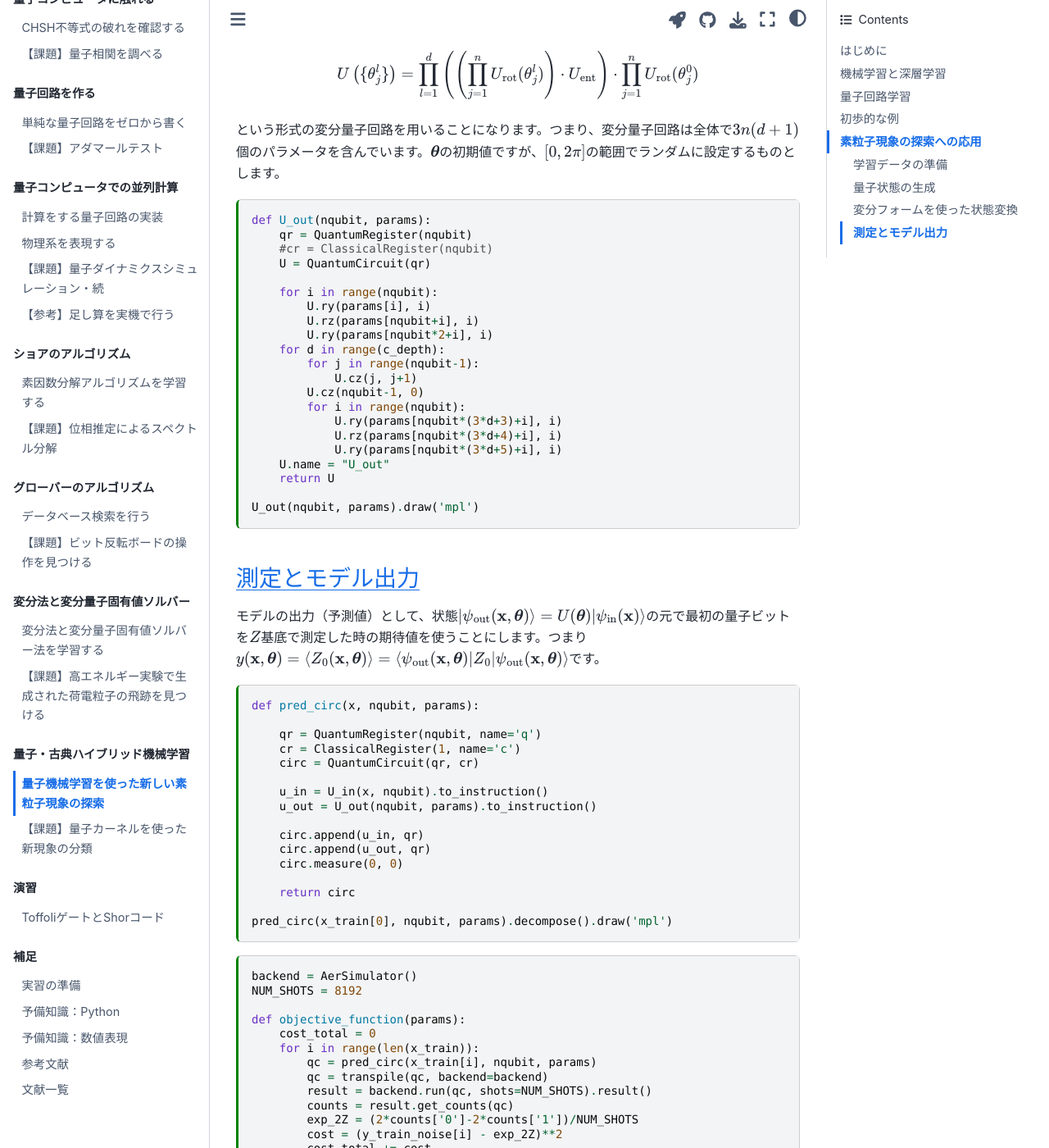
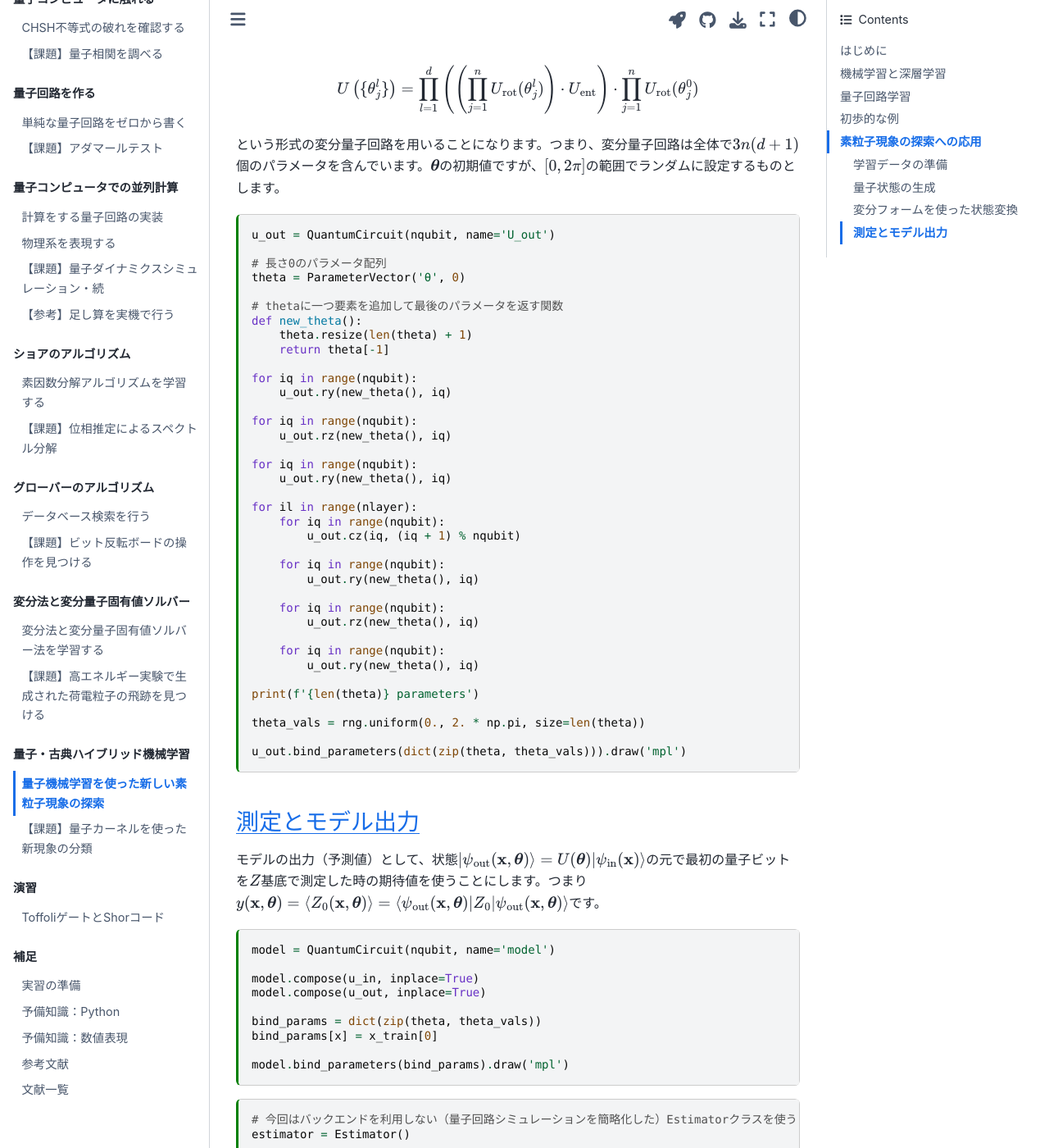
Before and after one commit to UTokyo-ICEPP/qc-workbook, a Jupyter Book: the page built from source/ja/vqc_machine_learning.md, in a window 1280 px wide and 1400 px high, scrolled down 5899 px. Shown: the whole window at 82% size. Built offline with Jupyter Book 1.0.4 settings and Sphinx 7.4.7 and the Sphinx Book theme 1.1.4, drawn with Linux system fonts in a browser that asks for light colours; cross-references to code outside the pages are shown as plain code; some of the changed text lies outside the part shown.

Commit message:
updated vqe and vqc

````diff
--- a/source/ja/vqc_machine_learning.md
+++ b/source/ja/vqc_machine_learning.md
@@ -143,20 +143,21 @@ pycharm:
 
     '
 ---
-# Tested with python 3.8.12, qiskit 0.34.2, numpy 1.22.2
 import numpy as np
 import matplotlib.pyplot as plt
 import pandas as pd
+from IPython.display import clear_output
+from sklearn.preprocessing import MinMaxScaler
 
-from qiskit import QuantumCircuit, ClassicalRegister, QuantumRegister, transpile
+from qiskit import QuantumCircuit
+from qiskit.circuit import Parameter, ParameterVector
 from qiskit.circuit.library import TwoLocal, ZFeatureMap, ZZFeatureMap
-from qiskit.utils import QuantumInstance
+from qiskit.primitives import Estimator, Sampler
+from qiskit.quantum_info import SparsePauliOp
 from qiskit_machine_learning.algorithms.classifiers import VQC
 #from qiskit.utils import split_dataset_to_data_and_labels, map_label_to_class_name
 from qiskit.algorithms.optimizers import SPSA, COBYLA
-from qiskit_aer import AerSimulator
-from IPython.display import clear_output
-from sklearn.preprocessing import MinMaxScaler
+from qiskit_ibm_runtime import Session, Sampler as RuntimeSampler
 ```
 
 ## 初歩的な例<a id='example'></a>
@@ -165,7 +166,7 @@ from sklearn.preprocessing import MinMaxScaler
 
 ### 学習データの準備<a id='func_data'></a>
 
-まず、学習データを準備します。$x_{\text{min}}$と$x_{\text{max}}$の範囲でデータを`num_x_train`個ランダムに取った後、正規分布に従うノイズを追加しておきます。`nqubit`が量子ビット数、`c_depth`が変分フォーム回路の深さ（後述）を表します。
+まず、学習データを準備します。$x_{\text{min}}$と$x_{\text{max}}$の範囲でデータを`num_x_train`個ランダムに取った後、正規分布に従うノイズを追加しておきます。`nqubit`が量子ビット数、`nlayer`が変分フォームのレイヤー数（後述）を表します。
 
 ```{code-cell} ipython3
 ---
@@ -177,30 +178,35 @@ pycharm:
     '
 ---
 random_seed = 0
-np.random.seed(random_seed)
+rng = np.random.default_rng(random_seed)
 
-# Qubit数、回路の深さ、訓練サンプル数の定義など
+# Qubit数、変分フォームのレイヤー数、訓練サンプル数の定義など
 nqubit = 3
-c_depth = 5
-x_min = -1.; x_max = 1.; num_x_train = 30
-
-# パラメータ数の設定
-num_vars = nqubit*3*(c_depth+1)
-params = np.random.rand(num_vars)*2*np.pi
+nlayer = 5
+x_min = -1.
+x_max = 1.
+num_x_train = 30
+num_x_validation = 20
 
 # 関数の定義
-func_to_learn = lambda x: x**3
-x_train = x_min + (x_max - x_min) * np.random.rand(num_x_train)
+func_to_learn = lambda x: x ** 3
+
+# 学習用データセットの生成
+x_train = rng.uniform(x_min, x_max, size=num_x_train)
 y_train = func_to_learn(x_train)
 
 # 関数に正規分布ノイズを付加
 mag_noise = 0.05
-y_train_noise = y_train + mag_noise * np.random.randn(num_x_train)
+y_train_noise = y_train + rng.normal(0., mag_noise, size=num_x_train)
+
+# 検証用データセットの生成
+x_validation = rng.uniform(x_min, x_max, size=num_x_validation)
+y_validation = func_to_learn(x_validation) + rng.normal(0., mag_noise, size=num_x_validation)
 ```
 
 ### 量子状態の生成<a id='func_state_preparation'></a>
 
-次に、入力$x_i$を初期状態$\ket{0}^{\otimes n}$に埋め込むための回路$U_{\text{in}}(x_i)$（特徴量マップ）を作成します。まず参考文献{cite}`PhysRevA.98.032309`に従い、回転ゲート$R_j^Y(\theta)=e^{-i\theta Y_j/2}$と$R_j^Z(\theta)=e^{-i\theta Z_j/2}$を使って
+次に、入力$x_i$を初期状態$\ket{0}^{\otimes n}$に埋め込むための回路$U_{\text{in}}(x_i)$（特徴量マップ）を作成します。まず参考文献{cite}`quantum_circuit_learning`に従い、回転ゲート$R_j^Y(\theta)=e^{-i\theta Y_j/2}$と$R_j^Z(\theta)=e^{-i\theta Z_j/2}$を使って
 
 $$
 U_{\text{in}}(x_i) = \prod_j R_j^Z(\cos^{-1}(x^2))R_j^Y(\sin^{-1}(x))
@@ -217,21 +223,16 @@ pycharm:
 
     '
 ---
-def U_in(x, nqubit):
-    qr = QuantumRegister(nqubit)
-    U = QuantumCircuit(qr)
+u_in = QuantumCircuit(nqubit, name='U_in')
+x = Parameter('x')
 
-    angle_y = np.arcsin(x)
-    angle_z = np.arccos(x**2)
+for iq in range(nqubit):
+    # parameter.arcsin()はparameterに値vが代入された時にarcsin(v)になるパラメータ表現
+    u_in.ry(x.arcsin(), iq)
+    # arccosも同様
+    u_in.rz((x * x).arccos(), iq)
 
-    for i in range(nqubit):
-        U.ry(angle_y, i)
-        U.rz(angle_z, i)
-
-    U.name = "U_in"
-    return U
-
-U_in(x_train[0], nqubit).draw('mpl')
+u_in.bind_parameters({x: x_train[0]}).draw('mpl')
 ```
 
 ### 変分フォームを使った状態変換<a id='func_variational_form'></a>
@@ -270,27 +271,43 @@ pycharm:
 
     '
 ---
-def U_out(nqubit, params):
-    qr = QuantumRegister(nqubit)
-    #cr = ClassicalRegister(nqubit)
-    U = QuantumCircuit(qr)
+u_out = QuantumCircuit(nqubit, name='U_out')
 
-    for i in range(nqubit):
-        U.ry(params[i], i)
-        U.rz(params[nqubit+i], i)
-        U.ry(params[nqubit*2+i], i)
-    for d in range(c_depth):
-        for j in range(nqubit-1):
-            U.cz(j, j+1)
-        U.cz(nqubit-1, 0)
-        for i in range(nqubit):
-            U.ry(params[nqubit*(3*d+3)+i], i)
-            U.rz(params[nqubit*(3*d+4)+i], i)
-            U.ry(params[nqubit*(3*d+5)+i], i)
-    U.name = "U_out"
-    return U
+# 長さ0のパラメータ配列
+theta = ParameterVector('θ', 0)
 
-U_out(nqubit, params).draw('mpl')
+# thetaに一つ要素を追加して最後のパラメータを返す関数
+def new_theta():
+    theta.resize(len(theta) + 1)
+    return theta[-1]
+
+for iq in range(nqubit):
+    u_out.ry(new_theta(), iq)
+
+for iq in range(nqubit):
+    u_out.rz(new_theta(), iq)
+
+for iq in range(nqubit):
+    u_out.ry(new_theta(), iq)
+
+for il in range(nlayer):
+    for iq in range(nqubit):
+        u_out.cz(iq, (iq + 1) % nqubit)
+
+    for iq in range(nqubit):
+        u_out.ry(new_theta(), iq)
+
+    for iq in range(nqubit):
+        u_out.rz(new_theta(), iq)
+
+    for iq in range(nqubit):
+        u_out.ry(new_theta(), iq)
+
+print(f'{len(theta)} parameters')
+
+theta_vals = rng.uniform(0., 2. * np.pi, size=len(theta))
+
+u_out.bind_parameters(dict(zip(theta, theta_vals))).draw('mpl')
 ```
 
 ### 測定とモデル出力<a id='func_measurement'></a>
@@ -306,22 +323,15 @@ pycharm:
 
     '
 ---
-def pred_circ(x, nqubit, params):
+model = QuantumCircuit(nqubit, name='model')
 
-    qr = QuantumRegister(nqubit, name='q')
-    cr = ClassicalRegister(1, name='c')
-    circ = QuantumCircuit(qr, cr)
+model.compose(u_in, inplace=True)
+model.compose(u_out, inplace=True)
 
-    u_in = U_in(x, nqubit).to_instruction()
-    u_out = U_out(nqubit, params).to_instruction()
+bind_params = dict(zip(theta, theta_vals))
+bind_params[x] = x_train[0]
 
-    circ.append(u_in, qr)
-    circ.append(u_out, qr)
-    circ.measure(0, 0)
-
-    return circ
-
-pred_circ(x_train[0], nqubit, params).decompose().draw('mpl')
+model.bind_parameters(bind_params).draw('mpl')
 ```
 
 ```{code-cell} ipython3
@@ -331,26 +341,55 @@ pycharm:
 
     '
 ---
-backend = AerSimulator()
-NUM_SHOTS = 8192
+# 今回はバックエンドを利用しない（量子回路シミュレーションを簡略化した）Estimatorクラスを使う
+estimator = Estimator()
 
-def objective_function(params):
-    cost_total = 0
-    for i in range(len(x_train)):
-        qc = pred_circ(x_train[i], nqubit, params)
-        qc = transpile(qc, backend=backend)
-        result = backend.run(qc, shots=NUM_SHOTS).result()
-        counts = result.get_counts(qc)
-        exp_2Z = (2*counts['0']-2*counts['1'])/NUM_SHOTS
-        cost = (y_train_noise[i] - exp_2Z)**2
-        cost_total += cost
+def objective_function(param_vals):
+    circuits = list()
+    for x_val in x_train:
+        # xだけ数値が代入された変分回路
+        circuits.append(model.bind_parameters({x: x_val}))
 
-    return cost_total
+    # 観測量はIIZ（右端が第0量子ビット）
+    observable = SparsePauliOp('I' * (nqubit - 1) + 'Z')
+
+    # shotsは関数の外で定義
+    job = estimator.run(circuits, [observable] * len(circuits), [param_vals] * len(circuits), shots=shots)
+
+    expvals = np.array(job.result().values)
+
+    return np.sum(np.square(y_train_noise - expvals))
+
+def callback_function(param_vals):
+    # lossesは関数の外で定義
+    losses.append(objective_function(param_vals))
+
+    if len(losses) % 10 == 0:
+        print(f'COBYLA iteration {len(losses)}: cost={losses[-1]}')
 ```
 
-ここで0と1の測定結果（固有値+1と-1）に2を掛けているのは、$Z$基底での測定結果の範囲を広げるためです。コスト関数$L$として、モデルの予測値と真の値$y_i$の平均2乗誤差の総和を使っています。
+コスト関数$L$として、モデルの予測値$y(x_i, \theta)$と真の値$y_i$の平均2乗誤差の総和を使っています。
 
 では、最後にこの回路を実行して、結果を見てみましょう。
+
+```{code-cell} ipython3
+---
+jupyter:
+  outputs_hidden: false
+pycharm:
+  name: '#%%
+
+    '
+---
+# COBYLAの最大ステップ数
+maxiter = 50
+# COBYLAの収束条件（小さいほどよい近似を目指す）
+tol = 0.05
+# バックエンドでのショット数
+shots = 1000
+
+optimizer = COBYLA(maxiter=maxiter, tol=tol, callback=callback_function)
+```
 
 ```{code-cell} ipython3
 :tags: [remove-input]
@@ -358,7 +397,7 @@ def objective_function(params):
 # テキスト作成用のセル - わざと次のセルでエラーを起こさせる
 import os
 if os.getenv('JUPYTERBOOK_BUILD') == '1':
-    del num_vars
+    del estimator
 ```
 
 ```{code-cell} ipython3
@@ -371,22 +410,39 @@ pycharm:
     '
 tags: [raises-exception, remove-output]
 ---
-optimizer = COBYLA(maxiter=50, tol=0.05)
-ret = optimizer.optimize(num_vars=num_vars, objective_function=objective_function, initial_point=params)
+initial_params = rng.uniform(0., 2. * np.pi, size=len(theta))
+
+losses = list()
+min_result = optimizer.minimize(objective_function, initial_params)
+```
+
+```{code-cell} ipython3
+import pickle
+with open('data/qc_machine_learning_xcube.pkl', 'wb') as out:
+    pickle.dump((min_result, losses), out)
 ```
 
 ```{code-cell} ipython3
 :tags: [remove-input]
 
 # テキスト作成用のセルなので無視してよい
-try:
-    ret[0]
-except:
+
+if os.getenv('JUPYTERBOOK_BUILD') == '1':
     import pickle
 
     with open('data/qc_machine_learning_xcube.pkl', 'rb') as source:
-        ret = pickle.load(source)
+        min_result, losses = pickle.load(source)
 ```
+
+コスト値の推移をプロットします。
+
+```{code-cell} ipython3
+plt.plot(losses)
+```
+
++++ {"jupyter": {"outputs_hidden": false}, "pycharm": {"name": "#%%\n"}}
+
+最適パラメータ値でのモデルの出力値をx_minからx_maxまで均一にとった100点で確認します。
 
 ```{code-cell} ipython3
 ---
@@ -397,18 +453,17 @@ pycharm:
 
     '
 ---
-# 最適化したパラメータをプリントアウト
-print('ret[0] =',ret[0])
+x_list = np.linspace(x_min, x_max, 100)
 
-x_list = np.arange(x_min, x_max, 0.02)
-y_pred = []
-for x in x_list:
-    qc = pred_circ(x, nqubit, ret[0])
-    qc = transpile(qc, backend=backend)
-    result = backend.run(qc, shots=NUM_SHOTS).result()
-    counts = result.get_counts(qc)
-    exp_2Z = (2*counts['0']-2*counts['1'])/NUM_SHOTS
-    y_pred.append(exp_2Z)
+circuits = list()
+for x_val in x_list:
+    circuits.append(model.bind_parameters({x: x_val}))
+
+observable = SparsePauliOp('I' * (nqubit - 1) + 'Z')
+
+job = estimator.run(circuits, [observable] * len(circuits), [min_result.x] * len(circuits), shots=shots)
+
+y_pred = np.array(job.result().values)
 
 # 結果を図示する
 plt.plot(x_train, y_train_noise, "o", label='Training Data (w/ Noise)')
@@ -457,50 +512,46 @@ pycharm:
 ---
 # ファイルから変数を読み出す
 df = pd.read_csv("data/SUSY_1K.csv",
-                 names=('isSignal','lep1_pt','lep1_eta','lep1_phi','lep2_pt','lep2_eta',
-                        'lep2_phi','miss_ene','miss_phi','MET_rel','axial_MET','M_R','M_TR_2',
-                        'R','MT2','S_R','M_Delta_R','dPhi_r_b','cos_theta_r1'))
+                 names=('isSignal', 'lep1_pt', 'lep1_eta', 'lep1_phi', 'lep2_pt', 'lep2_eta',
+                        'lep2_phi', 'miss_ene', 'miss_phi', 'MET_rel', 'axial_MET', 'M_R', 'M_TR_2',
+                        'R', 'MT2', 'S_R', 'M_Delta_R', 'dPhi_r_b', 'cos_theta_r1'))
 
 # 学習に使う変数の数
 feature_dim = 3  # dimension of each data point
 
 # 3, 5, 7変数の場合に使う変数のセット
 if feature_dim == 3:
-    SelectedFeatures = ['lep1_pt', 'lep2_pt', 'miss_ene']
+    selected_features = ['lep1_pt', 'lep2_pt', 'miss_ene']
 elif feature_dim == 5:
-    SelectedFeatures = ['lep1_pt','lep2_pt','miss_ene','M_TR_2','M_Delta_R']
+    selected_features = ['lep1_pt', 'lep2_pt', 'miss_ene', 'M_TR_2', 'M_Delta_R']
 elif feature_dim == 7:
-    SelectedFeatures = ['lep1_pt','lep1_eta','lep2_pt','lep2_eta','miss_ene','M_TR_2','M_Delta_R']
+    selected_features = ['lep1_pt', 'lep1_eta', 'lep2_pt', 'lep2_eta', 'miss_ene', 'M_TR_2', 'M_Delta_R']
 
-# 学習に使う事象数: trainingは訓練用サンプル、testingはテスト用サンプル
+# 学習に使う事象数: trainは訓練用サンプル、testはテスト用サンプル
 train_size = 20
 test_size = 20
 
-# オプティマイザーをCallする回数の上限
-niter = 300
-random_seed = 10598
-
-df_sig = df.loc[df.isSignal==1, SelectedFeatures]
-df_bkg = df.loc[df.isSignal==0, SelectedFeatures]
+df_sig = df.loc[df.isSignal==1, selected_features]
+df_bkg = df.loc[df.isSignal==0, selected_features]
 
 # サンプルの生成
 df_sig_train = df_sig.values[:train_size]
 df_bkg_train = df_bkg.values[:train_size]
-df_sig_test = df_sig.values[train_size:train_size+test_size]
-df_bkg_test = df_bkg.values[train_size:train_size+test_size]
-train_data = np.concatenate([df_sig_train,df_bkg_train])
-test_data = np.concatenate([df_sig_test,df_bkg_test])
-#print('train_data =',training_data)
-#print('test_data =',test_data)
-train_label = np.concatenate([np.ones((train_size),dtype=int),np.zeros((train_size),dtype=int)])
-test_label = np.concatenate([np.ones((test_size),dtype=int),np.zeros((test_size),dtype=int)])
+df_sig_test = df_sig.values[train_size:train_size + test_size]
+df_bkg_test = df_bkg.values[train_size:train_size + test_size]
+# 最初のtrain_size事象がSUSY粒子を含む信号事象、残りのtrain_size事象がSUSY粒子を含まない背景事象
+train_data = np.concatenate([df_sig_train, df_bkg_train])
+# 最初のtest_size事象がSUSY粒子を含む信号事象、残りのtest_size事象がSUSY粒子を含まない背景事象
+test_data = np.concatenate([df_sig_test, df_bkg_test])
 
-train_label_one_hot = np.zeros((train_size*2, 2))
-for i in range(train_size*2):
-    train_label_one_hot[i, train_label[i]] = 1
-test_label_one_hot = np.zeros((test_size*2, 2))
-for i in range(test_size*2):
-    test_label_one_hot[i, test_label[i]] = 1
+# one-hotベクトル（信号事象では第1次元の第0要素が1、背景事象では第1次元の第1要素が1）
+train_label_one_hot = np.zeros((train_size * 2, 2))
+train_label_one_hot[:train_size, 0] = 1
+train_label_one_hot[train_size:, 1] = 1
+
+test_label_one_hot = np.zeros((test_size * 2, 2))
+test_label_one_hot[:test_size, 0] = 1
+test_label_one_hot[test_size:, 1] = 1
 
 #datapoints, class_to_label = split_dataset_to_data_and_labels(test_input)
 #datapoints_tr, class_to_label_tr = split_dataset_to_data_and_labels(training_input)
@@ -574,14 +626,16 @@ pycharm:
 
     '
 ---
-ansatz = TwoLocal(num_qubits=feature_dim, rotation_blocks=['ry','rz'], entanglement_blocks='cz', entanglement='circular', reps=3)
+ansatz = TwoLocal(num_qubits=feature_dim, rotation_blocks=['ry', 'rz'], entanglement_blocks='cz', entanglement='circular', reps=3)
 #ansatz = TwoLocal(num_qubits=feature_dim, rotation_blocks=['ry'], entanglement_blocks='cz', entanglement='circular', reps=3)
 ansatz.decompose().draw('mpl')
 ```
 
 ### 測定とモデル出力<a id='susy_measurement'></a>
 
-測定やパラメータの最適化、コスト関数の定義も初歩的な例で用いたものとほぼ同じです。QiskitのAPIを用いるので、プログラムはかなり簡略化されています。
+測定やパラメータの最適化、コスト関数の定義も初歩的な例で用いたものとほぼ同じです。QiskitのVQCというクラスを用いるので、プログラムはかなり簡略化されています。
+
+VQCクラスでは、特徴量マップと変分フォームを結合させ、入力特徴量とパラメータ値を代入し、測定を行い、目的関数を計算し、パラメータのアップデートを行う、という一連の操作を内部で行なってしまいます。測定を行うのに使用するのはSamplerというクラスで、これはEstimatorと同様の働きをしますが、後者が観測量の期待値を計算するのに対し、前者はすべての量子ビットをZ基底で測定した結果のビット列の確率分布を出力します。VQCではこの分布を利用して分類を行います。今回は2クラス分類なので、入力の各事象に対して、q0の測定値が0である確率が、それが信号事象である確率（モデルの予測）に対応します。
 
 ```{code-cell} ipython3
 ---
@@ -591,29 +645,28 @@ pycharm:
   name: '#%%
 
     '
-tags: [raises-exception, remove-output]
+tags: [remove-output]
 ---
-# シミュレータで実行する場合
-backend = AerSimulator()
+# 上のEstimatorと同じく、バックエンドを使わずシミュレーションを簡略化したSampler
+sampler = Sampler()
 
-# 量子コンピュータで実行する場合
+# 実機で実行する場合
 # instance = 'ibm-q/open/main'
 
 # try:
-#     provider = IBMProvider(instance=instance)
-# except IBMQAccountCredentialsNotFound:
-#     provider = IBMProvider(token='__paste_your_token_here__', instance=instance)
-#
+#     service = QiskitRuntimeService(channel='ibm_quantum', instance=instance)
+# except IBMAccountCredentialsNotFound:
+#     service = QiskitRuntimeService(channel='ibm_quantum', token='__paste_your_token_here__',
+#                                    instance=instance)
+
 # backend_name = 'ibm_washington'
-# backend = provider.get_backend(backend_name)
+# session = Session(service=service, backend=backend_name)
 
-optimizer = COBYLA(maxiter=niter, disp=True)
+# sampler = RuntimeSampler(session=session)
 
-quantum_instance = QuantumInstance(backend=backend,
-                                   shots=4096,
-                                   seed_simulator=random_seed,
-                                   seed_transpiler=random_seed,
-                                   skip_qobj_validation=True)
+maxiter = 300
+
+optimizer = COBYLA(maxiter=maxiter, disp=True)
 
 objective_func_vals = []
 # Draw the value of objective function every time when the fit() method is called
@@ -656,14 +709,15 @@ pycharm:
 tags: [raises-exception, remove-output]
 ---
 vqc.fit(norm_train_data, train_label_one_hot)
+
+# 実機で実行している（RuntimeSamplerを使っている）場合
+# session.close()
 ```
 
 ```{code-cell} ipython3
 :tags: [remove-input]
 
 # テキスト作成用のセルなので無視してよい
-import pickle
-
 with open('data/vqc_machine_learning_susycost.pkl', 'rb') as source:
     fig = pickle.load(source)
 
@@ -672,12 +726,12 @@ with open('data/vqc_machine_learning_susyresult.pkl', 'rb') as source:
 
 print('''   Return from subroutine COBYLA because the MAXFUN limit has been reached.
 
-NFVALS =  300   F = 2.905943E+01    MAXCV = 0.000000E+00
-X = 3.203437E-01   6.027761E-02   2.181586E+00   5.954138E-01   1.228722E+00
-   4.306505E-01   3.107309E-02   1.239565E+00   1.676084E+00   4.498719E-01
-   3.813252E-01   9.527179E-01   1.487247E+00   1.099720E+00   9.211734E-01
-  -4.528583E-02   1.636395E+00   1.527914E+00   7.354293E-01   4.912828E-01
-   1.316776E+00   9.289197E-01   1.257069E-01   3.727158E-01''')
+   NFVALS =  300   F = 7.527796E-01    MAXCV = 0.000000E+00
+   X = 2.769828E+00   2.690659E+00   2.209438E+00  -6.544334E-01   1.791658E+00
+       5.891710E-01  -4.081896E-02   5.725357E-01   1.662590E+00  -5.402978E-01
+       2.029238E+00   1.562530E-01   1.229339E+00   1.596802E+00   2.692169E-01
+      -5.828812E-01   1.891610E+00   7.527701E-01  -6.604400E-01   1.587293E+00
+       1.194641E+00   1.505717E-01''')
 ```
 
 ```{code-cell} ipython3
````
Also changed, not shown: other parts of source/ja/vqc_machine_learning.md (+3 -2 lines), source/ja/vqe.md (+54 -60 lines), 3 other files.
